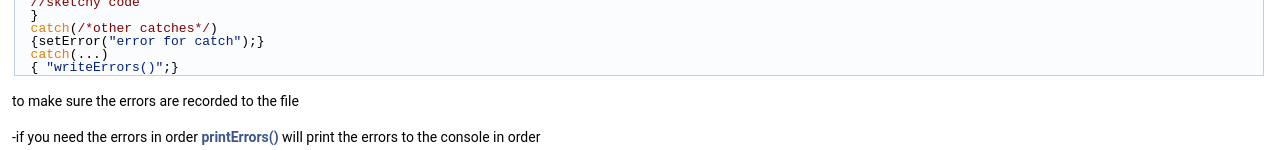
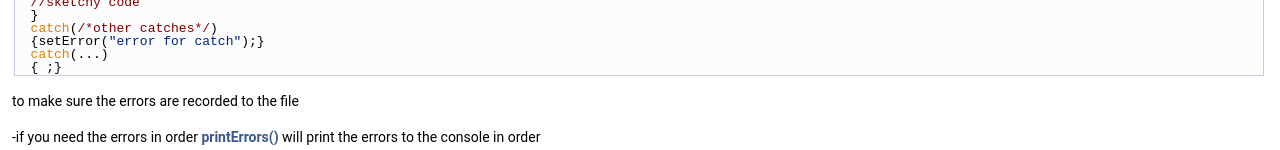
Before and after one commit to DrBPatch5707/Error-Report-Library, a plain HTML site: page index.html in a window 1280 px wide. Shown: the part 550-700 px from the top of the page. Drawn offline with Linux system fonts and the light colour scheme.

Commit message:
Update index.html
Corrected another mistake that i made

```diff
--- a/index.html
+++ b/index.html
@@ -82,7 +82,7 @@ $(function() {
 <div class="line">  <span class="keywordflow">catch</span>(<span class="comment">/*other catches*/</span>)</div>
 <div class="line">  {setError(<span class="stringliteral">&quot;error for catch&quot;</span>);}</div>
 <div class="line">  <span class="keywordflow">catch</span>(...) </div>
-<div class="line">  { <span class="stringliteral">&quot;writeErrors()&quot;</span>;} </div>
+<div class="line">  { <span writeErrors()</span>;} </div>
 </div><!-- fragment --><p> to make sure the errors are recorded to the file</p>
 <p>-if you need the errors in order <a class="el" href="classerr_1_1errorReport.html#acb18e7c36e2414ede881bffc1ee6aa0b">printErrors()</a> will print the errors to the console in order</p>
 <p>Examples: <a class="el" href="examples.html">examples</a> </p><center> <b>Please let me know if there are any issues that you need me to resolve</b> <br  />
```
